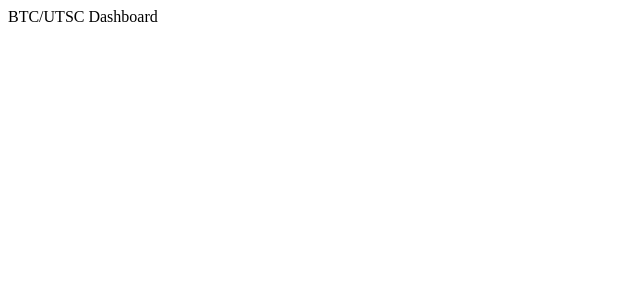
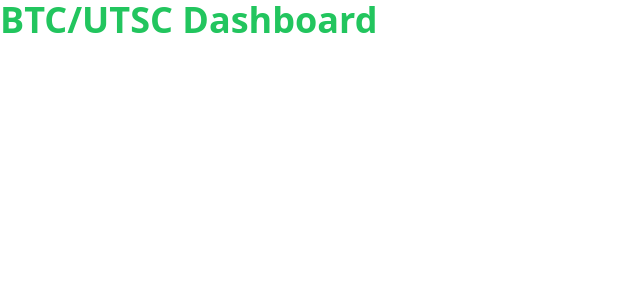
Before and after one commit to saloo29/btc-dashboard, a React (Vite) app: page / in a window 1280 px wide. Shown: the top 300 px of the page, without its empty margins (0-640 px from the left). Built offline with nearby package versions, Linux system fonts and the light colour scheme.

Commit message:
fix: resolved tailwind css error

```diff
--- a/package.json
+++ b/package.json
@@ -26,7 +26,7 @@
     "eslint-plugin-react-refresh": "^0.4.24",
     "globals": "^16.5.0",
     "postcss": "^8.5.8",
-    "tailwindcss": "^4.2.1",
+    "tailwindcss": "^3.4.19",
     "typescript": "~5.9.3",
     "typescript-eslint": "^8.48.0",
     "vite": "^7.3.1"
--- a/src/App.tsx
+++ b/src/App.tsx
@@ -2,7 +2,7 @@ function App() {
 
 
   return (
-    <div className="text-green-500">
+    <div className="text-4xl text-green-500 font-bold">
         BTC/UTSC Dashboard
     </div>
   )
```
Also changed, not shown: 1 other file (tests, documents, lock files or other folders).
